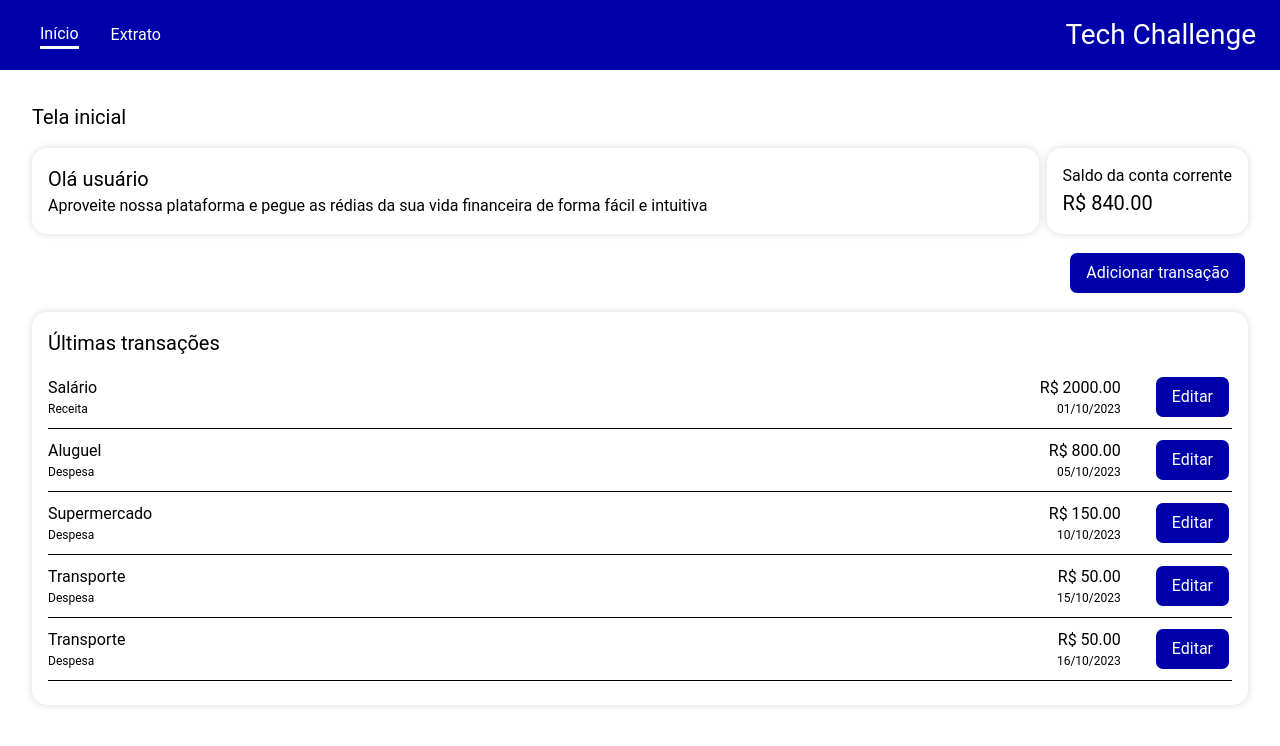
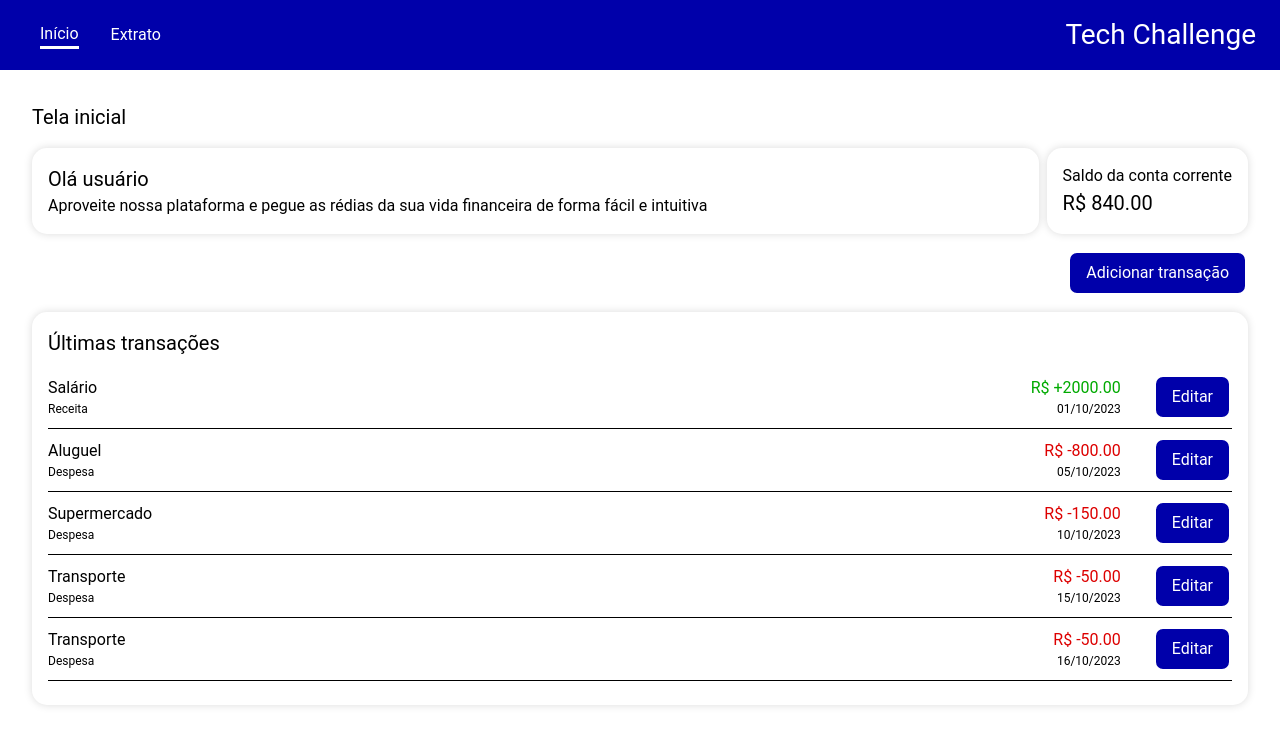
Before and after one commit to AlexsanderCDambros/tech-challenge-fase-um, a Next.js app: page /inicio in a window 1280 px wide. Shown: the top 746 px of the page. Built offline with nearby package versions, Linux system fonts and the light colour scheme; data requests are answered from the project's data file.

Commit message:
chore: adicionada alteracao de cores nas transacoes

```diff
--- a/src/components/lista-transacoes/transacao/transacao.tsx
+++ b/src/components/lista-transacoes/transacao/transacao.tsx
@@ -50,8 +50,15 @@ export default function Transacao(
             <p className="text-[length:var(--texto-m)]">{transacao.descricao}</p>
             <p className="text-[length:var(--texto-p)]">{transacao.tipo}</p>
           </div>
-          <div className="flex flex-col sm:items-end">
-            <p className="text-[length:var(--texto-m)]">R$ {Number(transacao.valor).toFixed(2)}</p>
+          <div className="flex flex-col items-end">
+            <p className={
+              `text-[length:var(--texto-m)]
+              ${
+                transacao.tipo === 'Receita' ?
+                'text-(--sucesso)' :
+                'text-(--erro)'
+              }`}
+            >R$ {transacao.tipo === 'Receita' ? '+' : '-'}{Number(transacao.valor).toFixed(2)}</p>
             <p className="text-[length:var(--texto-p)]">{formatDate(transacao.data)}</p>
           </div>
         </div>
```
